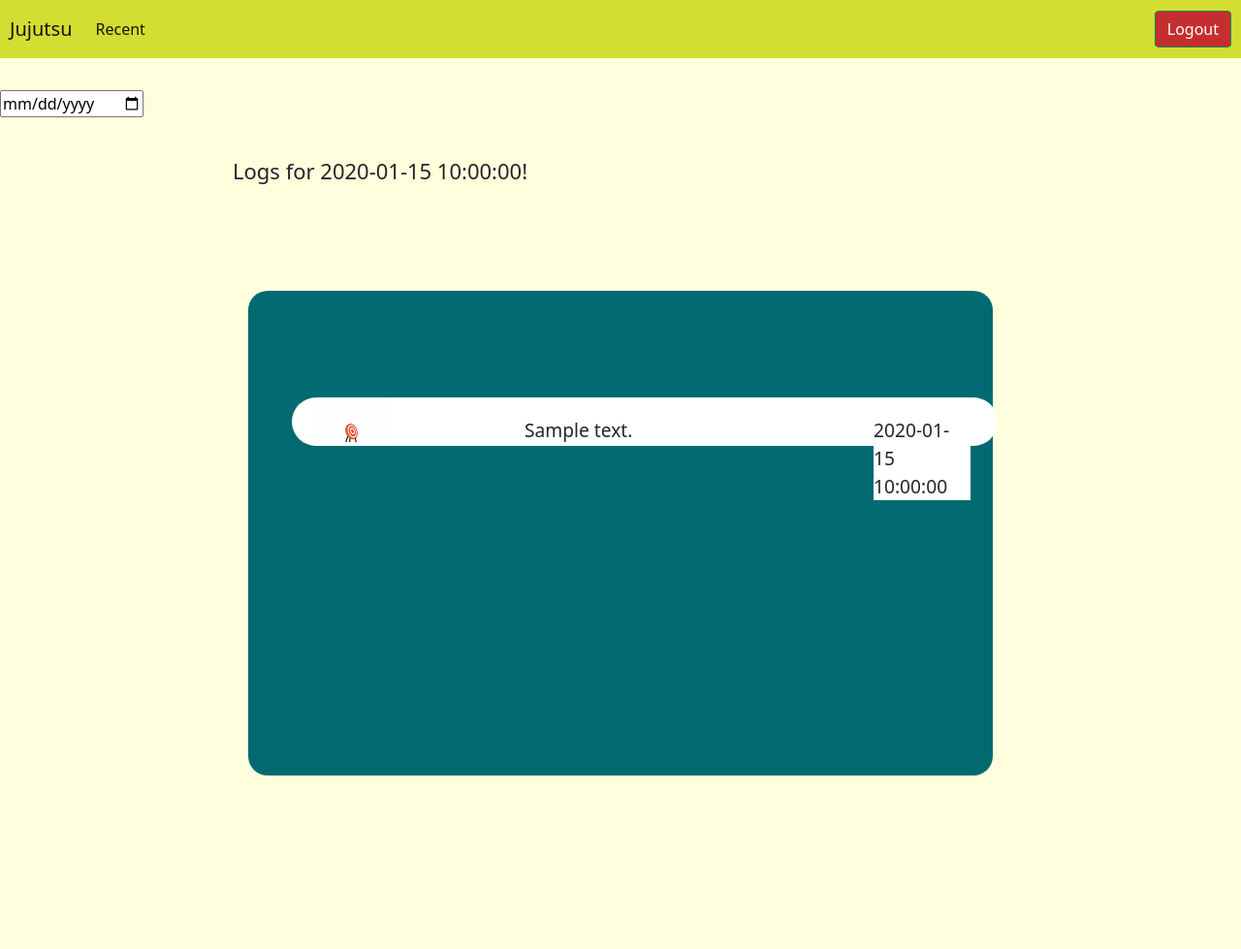
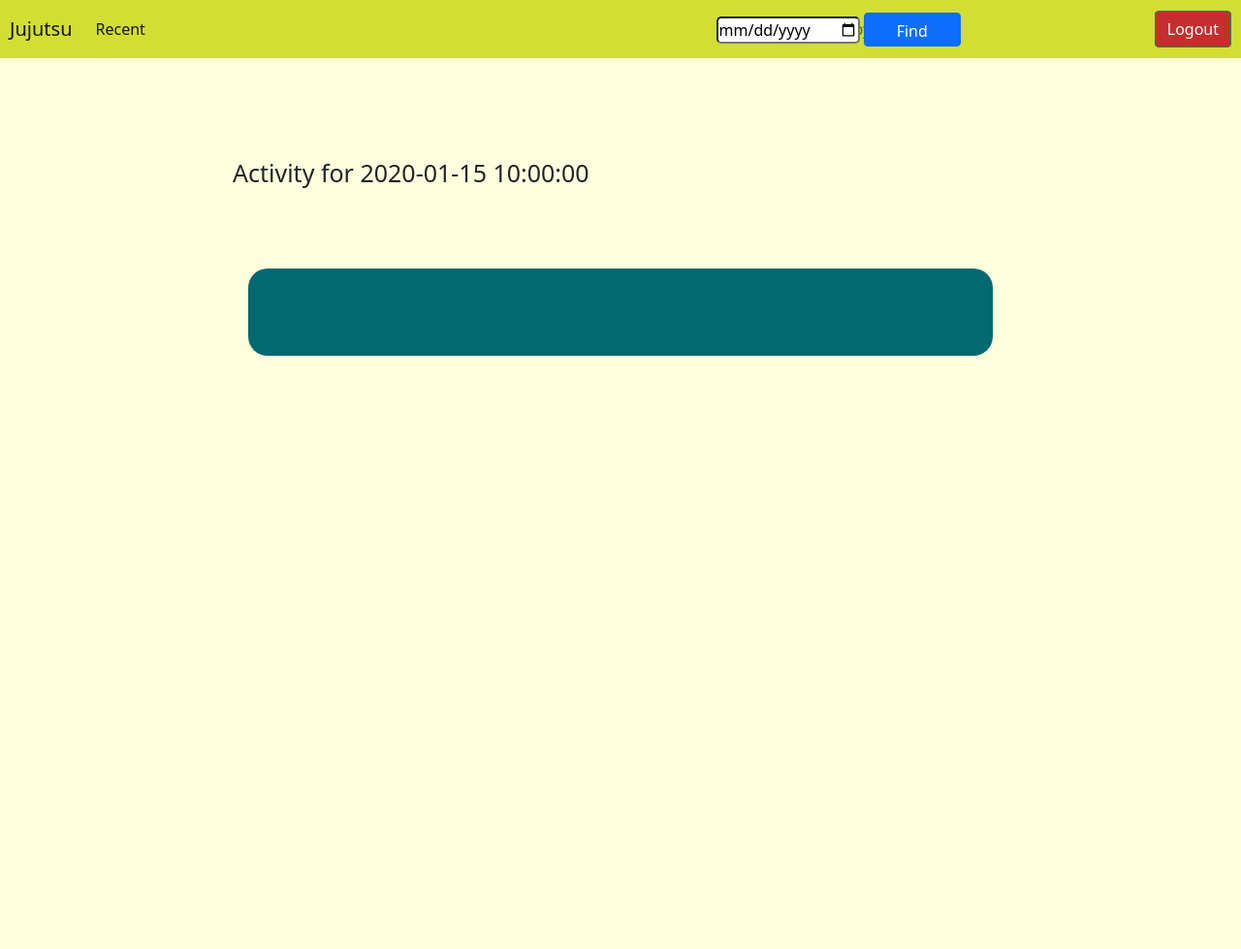
Before and after one commit to northjosh/monitoring, a Flask app: template templates/home2.html in a window 1280 px wide; the page is wider, and only the part inside the window is pictured. Shown: that part at 97% size. After the commit the page ends 367 px from the top of that part, so only its background shows below. Run offline with Flask 3, Linux system fonts and the light colour scheme; the template is opened without the code that fills it: most values are stand-ins (such as "Sample title", 1, 10 or a date in 2020); some libraries are stand-ins or nearby versions.

Commit message:
fixed innerframe

```diff
--- a/app.py
+++ b/app.py
@@ -9,7 +9,7 @@ app = Flask(__name__)
 
 app.config["SESSION_PERMANENT"] = False
 app.config["SESSION_TYPE"] = "filesystem"
-app.config['MQTT_BROKER_URL'] = '192.168.11.2'
+app.config['MQTT_BROKER_URL'] = 'broker.hivemq.com'
 app.config['MQTT_BROKER_PORT'] = 1883
 app.config['MQTT_KEEPALIVE'] = 5
 # app.config['MQTT_USERNAME'] = 'jujutsu'
--- a/static/js/mqtt.js
+++ b/static/js/mqtt.js
@@ -1,5 +1,6 @@
 
-const url = 'wss://rff11281.ala.us-east-1.emqxsl.com:8084/mqtt'
+const url = 'wss://broker.hivemq.com:8884/mqtt'
+// const url = 'ws://192.168.11.2'
 
 const logs_container = document.getElementById('logs_container')
 
@@ -19,7 +20,7 @@ const client  = mqtt.connect(url, options)
 client.on('connect', function () {
   console.log('Connected')
   /
-  client.subscribe('motion', function (err) {
+  client.subscribe('jujutsu/motion', function (err) {
     if (!err) {
       console.log("Subscribed")
     }
--- a/templates/home2.html
+++ b/templates/home2.html
@@ -13,9 +13,27 @@
         .titlebar{
             background-color: #D2DE32;
         }
+        .shift{
+            position: relative;
+            left: 620px;
+        }
+        .datesearch{
+            border-radius: 5px;
+            position: relative;
+            right: 200px;
+            top: 3px;
+            outline-width: thin;
+        }
         .body {
             margin: 0;
             padding: 0;
+            }
+        .findcolor{
+            background-color: #A2C579;
+            position: relative;
+            right: 200px;
+            width: 100px;
+            height: 35px;
         }
         .logoutcolor{
             background-color: rgb(197, 46, 46);
@@ -25,11 +43,13 @@
         }
         .innerframe{
           background-color: #016A70;
+          /* min-height: 150px; */
           margin: 14% 20%;
-            height: 500px;
+          /* height: auto; */
           border-radius: 20px;
           flex-wrap: wrap;
           display: flex;
+          overflow: hidden;
         }
         .welcome{
           position: relative;
@@ -40,7 +60,7 @@
         .list{
           background-color: white;
           height: 50px;
-            width: 2500px;
+          width: 800px;
           border-radius: 35px;
           position: relative;
           left: 25px;
@@ -69,9 +89,15 @@
             background-color: white;
             font-size: larger;
             position: relative;
-            left: 600px;
+            left: 500px;
             bottom: 54px;
-            width: 100px;
+            width: 200px;
+        }
+        .activity{
+            position: relative;
+            left: 240px;
+            top: 100px;
+            font-size: 25px;
         }
 
     </style>
@@ -94,9 +120,14 @@
                   <li class="nav-item">
                     <a class="nav-link active" aria-current="page" href="/">Recent</a>
                   </li>
-                  <li class="nav-item dropdown">
+                  <li class="nav-item">
+                    <a class="nav-link  shift" href="">Search Logs by Date: </a>
                   </li>
                 </ul>
+                <form action="/activity/" method="get">
+                  <input type="date" name="picker"  min='2023-09-06' class="datesearch" id="picker">
+                  <button class="btn btn-primary findcolor" type="submit" id="pick" >Find</button>
+                </form>
                 <form class="d-flex logoutcolor" >
                   <button class="btn btn-outline-success" type="submit" style="color: #ffffff">Logout</button>
                 </form>
@@ -104,11 +135,9 @@
             </div>
           </nav>
         </div>
-    <div class="welcome">
-        Logs for {{date}}!
-    </div>
-      <input type="date" name="picker" min='2023-09-06' id="date">
-    <div class="innerframe">
+        <div class = "activity"> Activity for {{date}}</div>
+
+      <div class="innerframe" id="logs_container">
         {%for log in activity%}
           <div class="list">
               <div class="notification"></div>
@@ -120,5 +149,8 @@
     <script src="https://cdn.jsdelivr.net/npm/bootstrap@5.0.2/dist/js/bootstrap.bundle.min.js"
           integrity="sha384-MrcW6ZMFYlzcLA8Nl+NtUVF0sA7MsXsP1UyJoMp4YLEuNSfAP+JcXn/tWtIaxVXM"
           crossorigin="anonymous"></script>
+          <script src="https://unpkg.com/mqtt/dist/mqtt.min.js"></script>
+          <script src="../static/js/mqtt.js"></script>
+          <script src="../static/js/index.js"></script>
 </body>
 </html>
```
Also changed, not shown: templates/home1.html (+25 -20 lines). Lines whose indentation alone changed are shown as unchanged.
